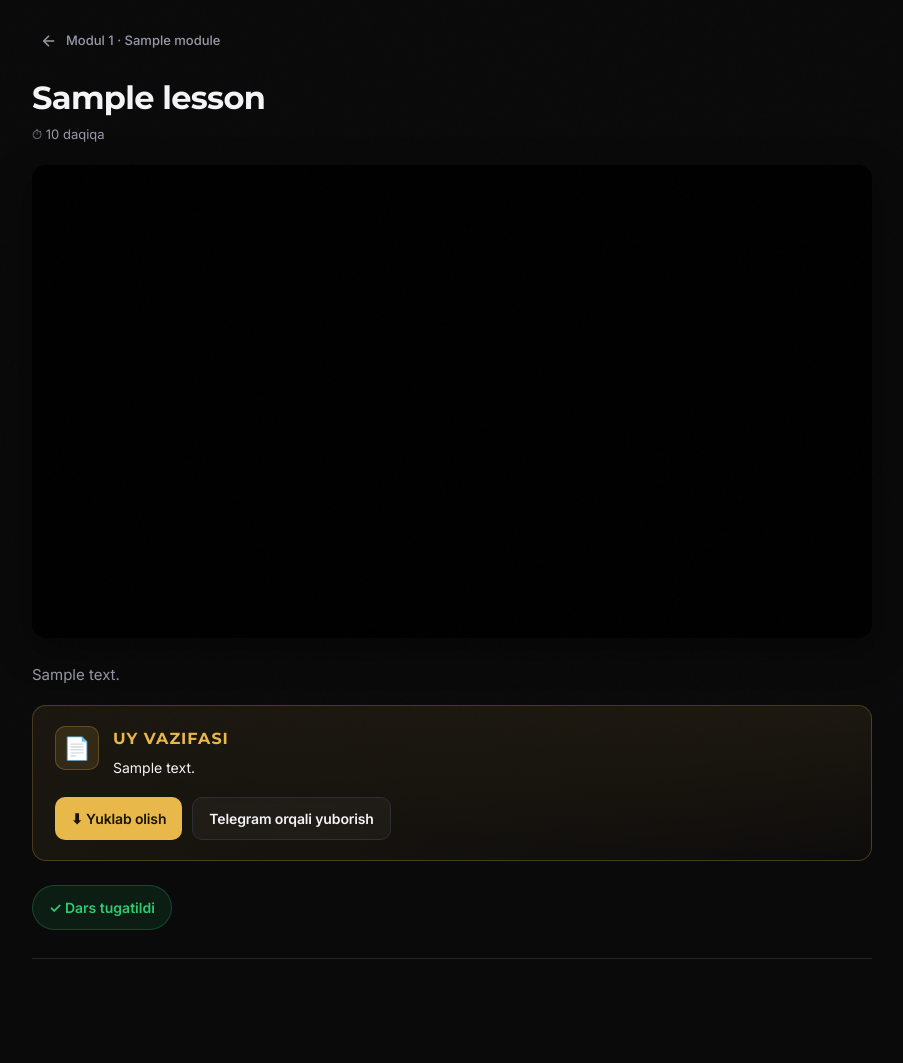
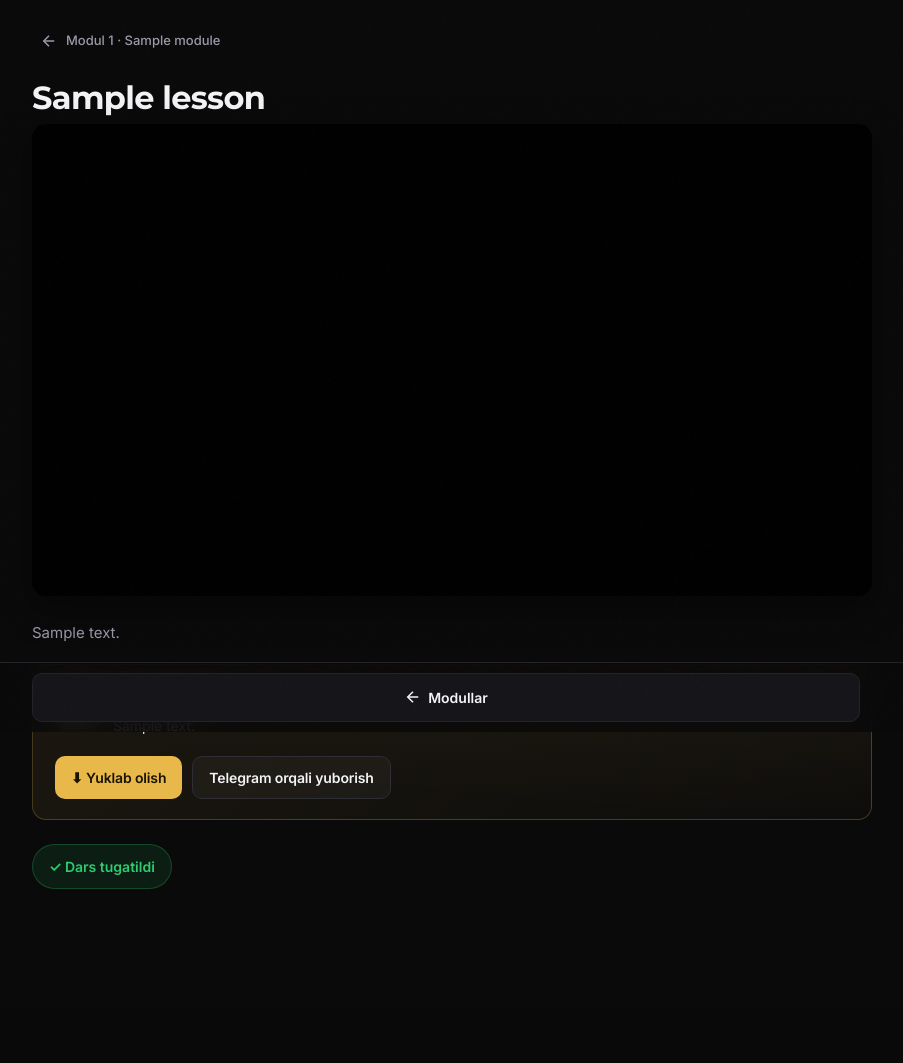
Before and after one commit to bunurbek/platform, a Django app: page /kurs/dars/1/ in a window 1280 px wide. Shown: the part 68-1131 px from the top of the page, without its empty margins (188-1091 px from the left). After the commit the page ends 957 px from the top, so only its background shows below. Run offline with Django 5.2, Linux system fonts and the light colour scheme; a user stored in the database is signed in; tables that the repository leaves empty hold one stand-in row (values such as "Sample post"); grey boxes marked "Sample" are stand-in pictures.

Commit message:
ux: sticky lesson nav, module thumbnails, kill duration
Lesson page:
- Removed the numbered sub-lesson strip (visual noise)
- Prev/Next is now a sticky bottom bar — always visible, app-like
- Page padding-bottom adjusted to clear the sticky nav
- Removed duration display from lesson title area

Module thumbnails:
- New Module.thumbnail ImageField (admin can upload — stored on R2)
- When no thumbnail: stylish cinematic gradient per module, 14 unique
  gradients indexed by module order (m1-m14)
- Shown as 56-64px rounded square next to module title on /kurs/
- Green ✓ or 🔒 badge overlay on the corner
- Replaces the progress ring as the primary visual anchor
- Module percent now appears in the small MODUL XX · 50% label

Removed duration_minutes displays everywhere user-facing:
- course_home.html — module meta + sub-lesson rows
- landing/index.html — curriculum
- lesson.html — title meta
- dashboard/content.html — module/lesson rows + edit forms
(Model field kept for data; just no longer shown.)

Co-Authored-By: Claude Opus 4.7 <noreply@anthropic.com>

```diff
--- a/apps/courses/models.py
+++ b/apps/courses/models.py
@@ -24,6 +24,8 @@ class Module(models.Model):
     course = models.ForeignKey(Course, on_delete=models.CASCADE, related_name='modules')
     title = models.CharField(max_length=200)
     description = models.TextField(blank=True)
+    thumbnail = models.ImageField(upload_to='modules/', blank=True, null=True,
+                                  help_text='Modul uchun rasm (kvadrat, JPG/PNG)')
     order = models.PositiveIntegerField(default=0)
     is_free = models.BooleanField(default=False, help_text='Bepul namuna modul (ro\'yxatdan o\'tgan har kim ko\'ra oladi)')
     created_at = models.DateTimeField(auto_now_add=True)
--- a/static/css/course.css
+++ b/static/css/course.css
@@ -583,31 +583,129 @@
 }
 .lesson-strip__check { color: var(--success); font-weight: 700; }
 
-/* ── Prev / Next nav at bottom ── */
-.lesson-nav-min {
+/* ═══════════════════════════════════════════════════════════════════════════
+   MODULE THUMBNAILS — image or stylish gradient fallback
+   ═══════════════════════════════════════════════════════════════════════════ */
+.module-thumb {
+  position: relative;
+  width: 56px;
+  height: 56px;
+  border-radius: 12px;
+  overflow: hidden;
+  flex-shrink: 0;
+  display: flex;
+  align-items: center;
+  justify-content: center;
+  background: var(--surface-2);
+  border: 1px solid var(--border);
+}
+@media (min-width: 600px) { .module-thumb { width: 64px; height: 64px; border-radius: 14px; } }
+
+.module-thumb img {
+  width: 100%; height: 100%;
+  object-fit: cover;
+  object-position: center;
+}
+.module-thumb__num {
+  font-family: var(--font-head);
+  font-size: 20px;
+  font-weight: 800;
+  color: rgba(255,255,255,0.92);
+  letter-spacing: -0.02em;
+  text-shadow: 0 1px 2px rgba(0,0,0,0.3);
+  z-index: 1;
+}
+.module-thumb__badge {
+  position: absolute;
+  top: 4px; right: 4px;
+  width: 20px; height: 20px;
+  background: var(--bg);
+  border: 1.5px solid var(--bg);
+  border-radius: 50%;
+  display: flex;
+  align-items: center;
+  justify-content: center;
+  font-size: 11px;
+  font-weight: 700;
+  color: var(--success);
+  z-index: 2;
+}
+.module-thumb--locked .module-thumb__badge { color: var(--text-muted); }
+.module-thumb--locked { opacity: 0.6; }
+.module-thumb--complete { border-color: rgba(46,204,113,0.4); }
+
+/* 14 unique cinematic gradients — one per module */
+.module-thumb--m1  { background: linear-gradient(135deg, #2c3e50, #4a6fa5); }
+.module-thumb--m2  { background: linear-gradient(135deg, #654ea3, #eaafc8); }
+.module-thumb--m3  { background: linear-gradient(135deg, #134e5e, #71b280); }
+.module-thumb--m4  { background: linear-gradient(135deg, #b06ab3, #4568dc); }
+.module-thumb--m5  { background: linear-gradient(135deg, #e96443, #904e95); }
+.module-thumb--m6  { background: linear-gradient(135deg, #1a2a6c, #b21f1f); }
+.module-thumb--m7  { background: linear-gradient(135deg, #0f2027, #2c5364); }
+.module-thumb--m8  { background: linear-gradient(135deg, #e8b84b, #c99a30); }
+.module-thumb--m9  { background: linear-gradient(135deg, #232526, #414345); }
+.module-thumb--m10 { background: linear-gradient(135deg, #ff512f, #dd2476); }
+.module-thumb--m11 { background: linear-gradient(135deg, #00c6ff, #0072ff); }
+.module-thumb--m12 { background: linear-gradient(135deg, #fc4a1a, #f7b733); }
+.module-thumb--m13 { background: linear-gradient(135deg, #355c7d, #c06c84); }
+.module-thumb--m14 { background: linear-gradient(135deg, #43cea2, #185a9d); }
+
+/* Show thumbnail in place of (or with) the progress ring */
+.module-card__head { gap: 14px !important; }
+@media (min-width: 600px) { .module-card__head { gap: 18px !important; } }
+
+/* Lesson row check icon */
+.lesson-row__check { color: var(--success); font-weight: 700; }
+
+/* ── Sticky prev/next bar — always visible at bottom ── */
+.lesson-page-min { padding-bottom: 100px !important; }   /* room for sticky bar */
+@media (max-width: 600px) { .lesson-page-min { padding-bottom: 90px !important; } }
+
+.lesson-stickynav {
+  position: fixed;
+  bottom: 0; left: 0; right: 0;
+  z-index: 80;
+  background: rgba(10,10,11,0.85);
+  backdrop-filter: blur(16px) saturate(180%);
+  -webkit-backdrop-filter: blur(16px) saturate(180%);
+  border-top: 1px solid var(--border);
+  padding: 10px 0 calc(10px + env(safe-area-inset-bottom));
+}
+.lesson-stickynav__inner {
+  max-width: 880px;
+  margin: 0 auto;
+  padding: 0 var(--gutter-mobile);
   display: flex;
   justify-content: space-between;
   gap: 12px;
-  margin-top: 28px;
-  padding-top: 24px;
-  border-top: 1px solid var(--border);
 }
-.lesson-nav-min__btn {
+@media (min-width: 768px) { .lesson-stickynav__inner { padding: 0 var(--gutter); } }
+
+.lesson-stickynav__btn {
+  flex: 1;
   display: inline-flex;
   align-items: center;
-  gap: 8px;
-  padding: 12px 18px;
+  justify-content: center;
+  gap: 6px;
+  padding: 12px 14px;
   background: var(--surface);
   border: 1px solid var(--border);
   border-radius: var(--radius-sm);
   color: var(--text);
   font-size: 14px;
   font-weight: 600;
+  text-decoration: none;
   transition: all var(--transition);
+  min-height: 44px;
 }
-.lesson-nav-min__btn:hover { border-color: var(--gold); color: var(--gold); }
-.lesson-nav-min__btn--next { background: var(--gold); color: #000; border-color: var(--gold); }
-.lesson-nav-min__btn--next:hover { background: var(--gold-dark); color: #000; border-color: var(--gold-dark); }
+.lesson-stickynav__btn:hover { border-color: var(--gold); color: var(--gold); }
+.lesson-stickynav__btn--primary {
+  background: var(--gold);
+  color: #000;
+  border-color: var(--gold);
+}
+.lesson-stickynav__btn--primary:hover { background: var(--gold-dark); color: #000; }
+.lesson-stickynav__btn svg { flex-shrink: 0; }
 
 /* ── Conversion modal — clean, mobile-first ── */
 .conv-overlay {
--- a/templates/courses/lesson.html
+++ b/templates/courses/lesson.html
@@ -22,9 +22,6 @@
 
     <!-- ── Lesson title ─────────────────────────────────────────── -->
     <h1 class="lesson-title-min">{{ lesson.title }}</h1>
-    {% if lesson.duration_minutes %}
-    <p class="lesson-duration-min">⏱ {{ lesson.duration_minutes }} daqiqa</p>
-    {% endif %}
 
     <!-- ── Video player ────────────────────────────────────────── -->
     <div class="video-wrapper">
@@ -89,47 +86,35 @@
     </div>
     {% endif %}
 
-    <!-- ── Sub-lesson strip (numbered cards) ─────────────────────────── -->
-    {% if module_lessons|length > 1 %}
-    <div class="lesson-strip">
-      {% for l in module_lessons %}
-      <a href="{% url 'lesson' l.pk %}"
-         class="lesson-strip__item
-                {% if l.pk == lesson.pk %}lesson-strip__item--current{% endif %}
-                {% if l.pk in completed_in_module %}lesson-strip__item--done{% endif %}">
-        <span class="lesson-strip__num">{{ l.order|stringformat:"02d" }}</span>
-        <span class="lesson-strip__title">{{ l.title|truncatechars:24 }}</span>
-        <span class="lesson-strip__bottom">
-          {% if l.pk in completed_in_module %}<span class="lesson-strip__check">✓</span>{% endif %}
-          {% if l.duration_minutes %}<span>{{ l.duration_minutes }}m</span>{% endif %}
-        </span>
-      </a>
-      {% endfor %}
-    </div>
-    {% endif %}
+  </div>
 
-    <!-- ── Prev / Next nav ───────────────────────────────────────────── -->
-    <div class="lesson-nav-min">
+  <!-- ── Sticky prev/next bar ─────────────────────────────────────── -->
+  <nav class="lesson-stickynav">
+    <div class="lesson-stickynav__inner">
       {% if prev_lesson %}
-        <a href="{% url 'lesson' prev_lesson.pk %}" class="lesson-nav-min__btn lesson-nav-min__btn--prev">
-          <svg width="16" height="16" viewBox="0 0 24 24" fill="none" stroke="currentColor" stroke-width="2"><polyline points="15 18 9 12 15 6"/></svg>
+        <a href="{% url 'lesson' prev_lesson.pk %}" class="lesson-stickynav__btn">
+          <svg width="18" height="18" viewBox="0 0 24 24" fill="none" stroke="currentColor" stroke-width="2"><polyline points="15 18 9 12 15 6"/></svg>
           <span>Oldingi</span>
         </a>
-      {% else %}<span></span>{% endif %}
+      {% else %}
+        <a href="{% url 'course_home' %}" class="lesson-stickynav__btn">
+          <svg width="18" height="18" viewBox="0 0 24 24" fill="none" stroke="currentColor" stroke-width="2"><line x1="19" y1="12" x2="5" y2="12"/><polyline points="12 19 5 12 12 5"/></svg>
+          <span>Modullar</span>
+        </a>
+      {% endif %}
       {% if next_lesson %}
-        <a href="{% url 'lesson' next_lesson.pk %}" class="lesson-nav-min__btn lesson-nav-min__btn--next">
+        <a href="{% url 'lesson' next_lesson.pk %}" class="lesson-stickynav__btn lesson-stickynav__btn--primary">
           <span>Keyingi</span>
-          <svg width="16" height="16" viewBox="0 0 24 24" fill="none" stroke="currentColor" stroke-width="2"><polyline points="9 18 15 12 9 6"/></svg>
+          <svg width="18" height="18" viewBox="0 0 24 24" fill="none" stroke="currentColor" stroke-width="2"><polyline points="9 18 15 12 9 6"/></svg>
         </a>
       {% elif next_module %}
-        <a href="{% url 'course_home' %}" class="lesson-nav-min__btn lesson-nav-min__btn--next">
-          <span>Modullarga qaytish</span>
-          <svg width="16" height="16" viewBox="0 0 24 24" fill="none" stroke="currentColor" stroke-width="2"><polyline points="9 18 15 12 9 6"/></svg>
+        <a href="{% url 'course_home' %}" class="lesson-stickynav__btn lesson-stickynav__btn--primary">
+          <span>Modullarga</span>
+          <svg width="18" height="18" viewBox="0 0 24 24" fill="none" stroke="currentColor" stroke-width="2"><polyline points="9 18 15 12 9 6"/></svg>
         </a>
       {% else %}<span></span>{% endif %}
     </div>
-
-  </div>
+  </nav>
 
   <!-- ── Conversion modal (only triggered after video ends for unenrolled in free module) ─── -->
   {% if show_conversion_on_end %}
--- a/templates/landing/index.html
+++ b/templates/landing/index.html
@@ -198,7 +198,6 @@
           {% if m.lesson_count %}
           <p style="font-size:12px;color:var(--text-dim);margin-top:6px;display:flex;align-items:center;gap:6px">
             <span>🎬 {{ m.lesson_count }} video</span>
-            {% if m.total_duration %}<span>·</span><span>⏱ {{ m.total_duration }} daqiqa</span>{% endif %}
           </p>
           {% endif %}
         </div>
```
Also changed, not shown: templates/courses/course_home.html (+16 -16 lines), templates/dashboard/content.html (+4 -16 lines), apps/courses/migrations/0004_module_thumbnail.py (added).
